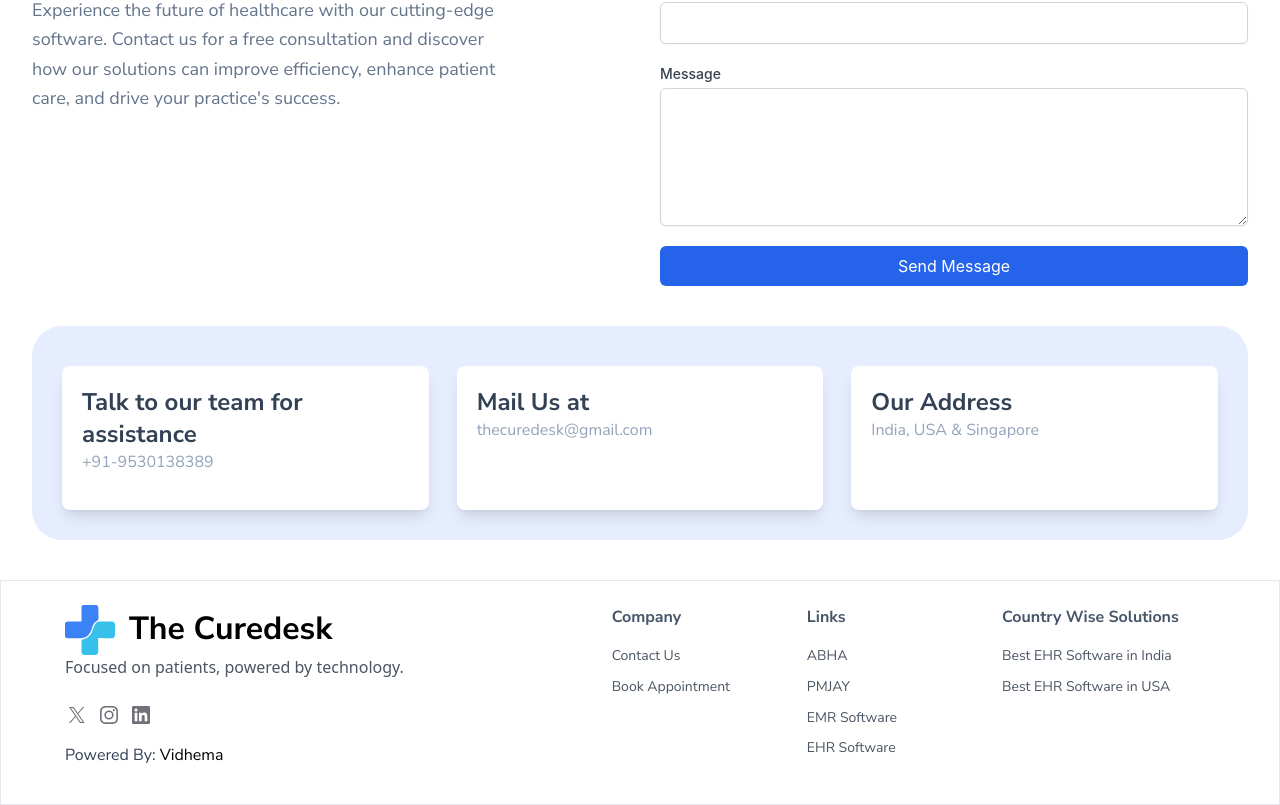
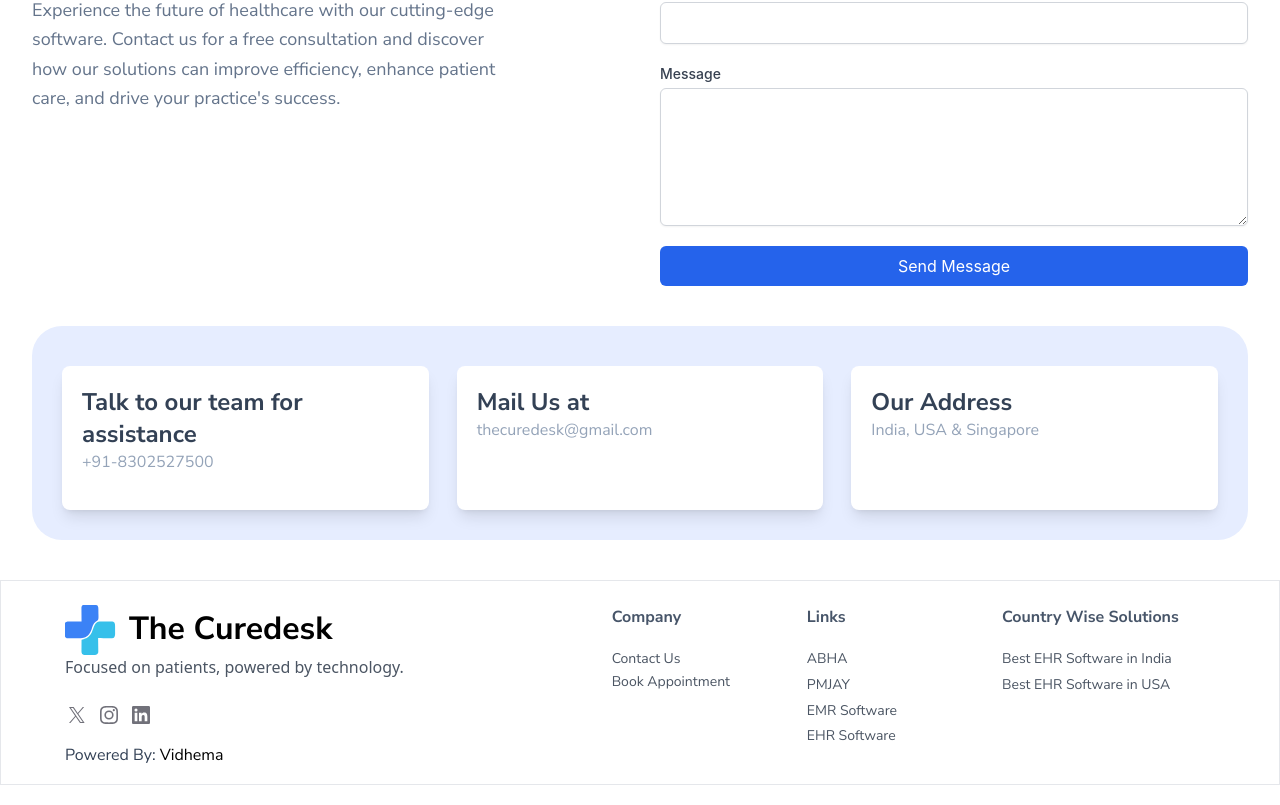
Before and after one commit to jai0494/curedesk-vidhema, a React (Vite) app: page /contact in a window 1280 px wide. Shown: the part 436-1241 px from the top of the page. Built offline with nearby package versions, Linux system fonts and the light colour scheme.

Commit message:
Home changes

```diff
--- a/src/component/Footer.tsx
+++ b/src/component/Footer.tsx
@@ -41,9 +41,9 @@ const Footer = () => {
                 <span className="text-md mb-4 block font-bold text-slate-600 font-nunito">Company</span>
                 <ul className="list-unstyled">
                   <li>
-                    <a href="/contact" target="_blank" rel="noreferrer" className="block pb-2 text-sm font-normal leading-relaxed text-gray-600 transition-colors hover:text-primary font-nunito">
+                    <Link to="/contact" className="inline pb-2 text-sm font-normal leading-relaxed text-gray-600 transition-colors hover:text-primary font-nunito">
                       Contact Us
-                    </a>
+                    </Link>
                   </li>
                   <li>
                     <a href="#" target="_blank" rel="noreferrer" className="block pb-2 text-sm font-normal leading-relaxed text-gray-600 transition-colors hover:text-primary font-nunito">
@@ -57,24 +57,19 @@ const Footer = () => {
                 <span className="text-md mb-4 block font-bold font-nunito text-slate-600">Links</span>
                 <ul className="list-unstyled">
                   <li>
-                    <a href="#" rel="noreferrer" target="_blank" className="block pb-2 text-sm font-normal leading-relaxed text-gray-600 transition-colors hover:text-primary font-nunito">
-                      <Link to="/ABHA">ABHA</Link>
-                    </a>
+                    <Link className="inline pb-2 text-sm font-normal leading-relaxed text-gray-600 transition-colors hover:text-primary font-nunito" to="/ABHA">ABHA</Link>
+
                   </li>
                   <li>
-                    <a href="#" rel="noreferrer" target="_blank" className="block pb-2 text-sm font-normal leading-relaxed text-gray-600 transition-colors hover:text-primary font-nunito">
-                      <Link to="/PMJAY">PMJAY</Link>
-                    </a>
+                      <Link className="inline pb-2 text-sm font-normal leading-relaxed text-gray-600 transition-colors hover:text-primary font-nunito" to="/PMJAY">PMJAY</Link>
                   </li>
                   <li>
-                    <a href="#" rel="noreferrer" target="_blank" className="block pb-2 text-sm font-normal leading-relaxed text-gray-600 transition-colors hover:text-primary font-nunito">
-                    <Link to="/services/EMRSoftware">EMR Software</Link>
-                    </a>
+                    <Link className="inline pb-2 text-sm font-normal leading-relaxed text-gray-600 transition-colors hover:text-primary font-nunito" to="/services/EMRSoftware">EMR Software</Link>
+
                   </li>
                   <li>
-                    <a href="/#" rel="noreferrer" target="_self" className="block pb-2 text-sm font-normal leading-relaxed text-gray-600 transition-colors hover:text-primary font-nunito">
-                    <Link to="/services/EHRSoftware">EHR Software</Link>
-                    </a>
+                    <Link className="inline pb-2 text-sm font-normal leading-relaxed text-gray-600 transition-colors hover:text-primary font-nunito" to="/services/EHRSoftware">EHR Software</Link>
+
                   </li>
                 </ul>
               </div>
@@ -82,14 +77,12 @@ const Footer = () => {
                 <span className="text-md mb-4 block font-bold text-slate-600 font-nunito">Country Wise Solutions</span>
                 <ul className="list-unstyled">
                   <li>
-                    <a href="#" rel="noreferrer" target="_self" className="block pb-2 text-sm font-normal leading-relaxed text-gray-600 transition-colors hover:text-primary font-nunito">
-                      <Link to="/EHRSoftwareIndia">Best EHR Software in India</Link>
-                    </a>
+                    <Link className="inline pb-2 text-sm font-normal leading-relaxed text-gray-600 transition-colors hover:text-primary font-nunito" to="/EHRSoftwareIndia">Best EHR Software in India</Link>
+
                   </li>
                   <li>
-                    <a href="#" rel="noreferrer" target="_self" className="block pb-2 text-sm font-normal leading-relaxed text-gray-600 transition-colors hover:text-primary font-nunito">
-                      <Link to="/EHRSoftwareUSA">Best EHR Software in USA</Link>
-                    </a>
+                    <Link className="inline pb-2 text-sm font-normal leading-relaxed text-gray-600 transition-colors hover:text-primary font-nunito" to="/EHRSoftwareUSA">Best EHR Software in USA</Link>
+
                   </li>
                 </ul>
               </div>
--- a/src/component/HealthSection.tsx
+++ b/src/component/HealthSection.tsx
@@ -35,10 +35,10 @@ const HealthSection = () => {
                 <div className="w-full md:w-auto py-1 md:py-0 md:mr-4">
                   <a
                     className="font-nunito inline-block py-5 px-7 w-full text-base md:text-lg leading-4 text-blue-50 font-medium text-center bg-blue-500 hover:bg-blue-600 focus:ring-2 focus:ring-blue-500 focus:ring-opacity-50 rounded-md shadow-sm"
-                    href="tel:+919530138389"
+                    href="tel:+918302527500"
                     data-config-id="text24"
                   >
-                    +91-9530138389
+                    +91-8302527500
                   </a>
                 </div>
                 <div className="w-full md:w-auto py-1 md:py-0">
--- a/src/component/KeyFeatureGrid.tsx
+++ b/src/component/KeyFeatureGrid.tsx
@@ -1,8 +1,8 @@
 const features = [
   {
     title: 'Talk to our team for assistance',
-    link: 'tel:+919530138389',
-    description: '+91-9530138389',
+    link: 'tel:+918302527500',
+    description: '+91-8302527500',
     icon: 'images/icons/feature-icon-1.svg',
   },
   {
```
